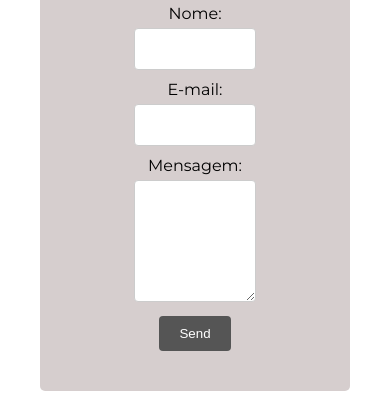
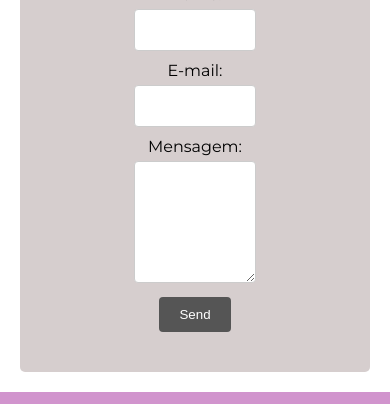
Before and after one commit to TheoAlves/TalitaDuarte, a plain HTML site: page clientes.html in a window 390 px wide. Shown: the part 460-864 px from the top of the page. Drawn offline with Linux system fonts and the light colour scheme.

Commit message:
Update style1.css

```diff
--- a/style1.css
+++ b/style1.css
@@ -153,7 +153,7 @@ footer p {
 	  width:100px;
   }
   #sobre, #servicos, footer{
-	  margin:20px 40px;
+	  margin:20px;
   }
 
   .cta-button {
```
